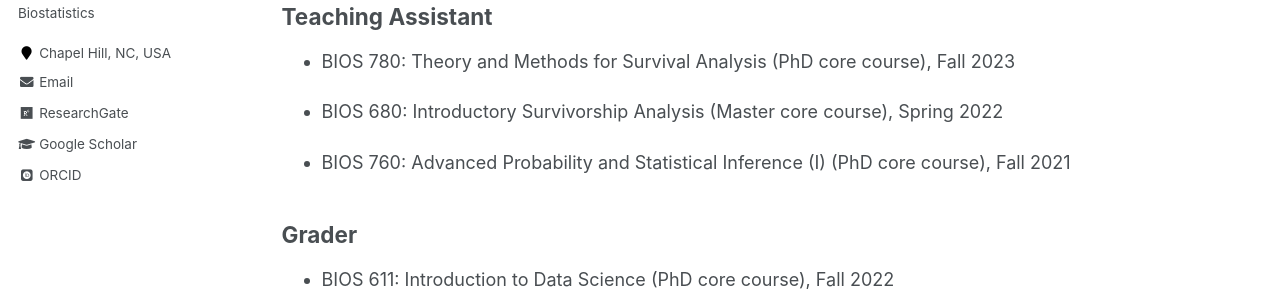
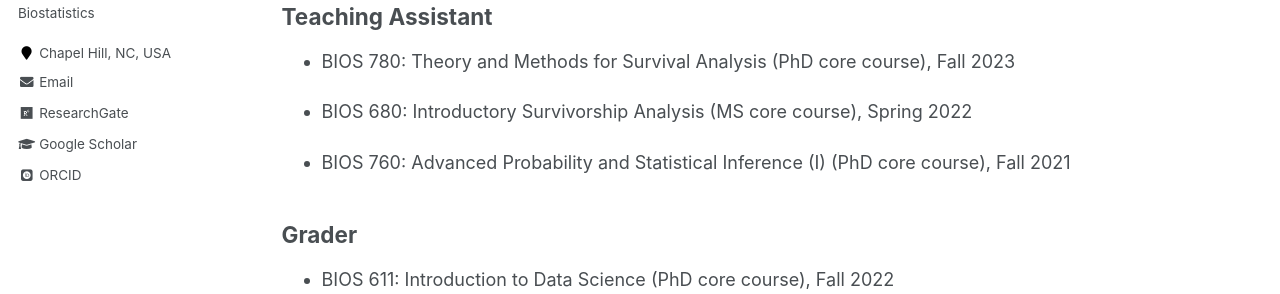
Before and after one commit to yangjc-xu/yangjc-xu.github.io, a Jekyll site: the page built from _pages/teaching.md, in a window 1280 px wide and 1021 px high. Shown: the part 406-700 px from the top of the window. Built offline with Jekyll 4.4.1, drawn with Linux system fonts in a browser that asks for light colours; some web fonts are replaced.

Commit message:
Update teaching.md

```diff
--- a/_pages/teaching.md
+++ b/_pages/teaching.md
@@ -17,7 +17,7 @@ author_profile: true
 
   - BIOS 780: Theory and Methods for Survival Analysis (PhD core course), Fall 2023
 
-  - BIOS 680: Introductory Survivorship Analysis (Master core course), Spring 2022
+  - BIOS 680: Introductory Survivorship Analysis (MS core course), Spring 2022
 
   - BIOS 760: Advanced Probability and Statistical Inference (I) (PhD core course), Fall 2021
 
```
